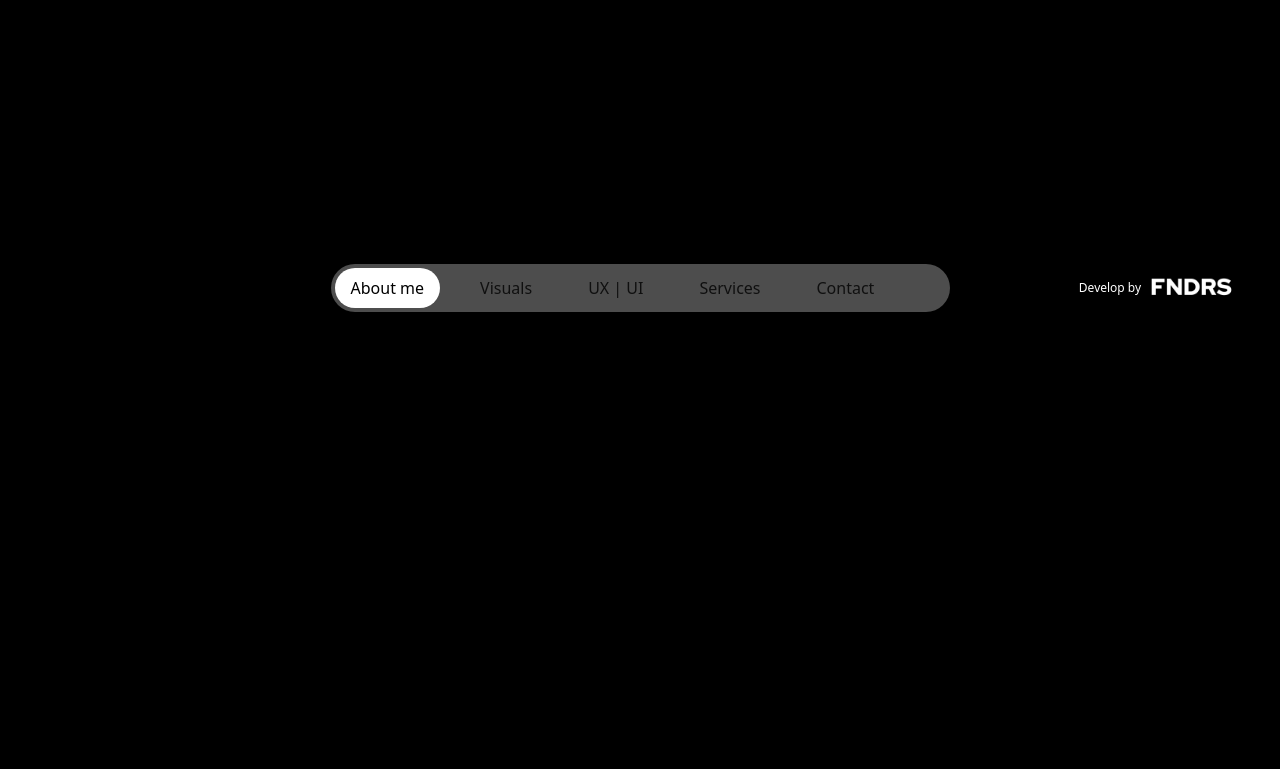
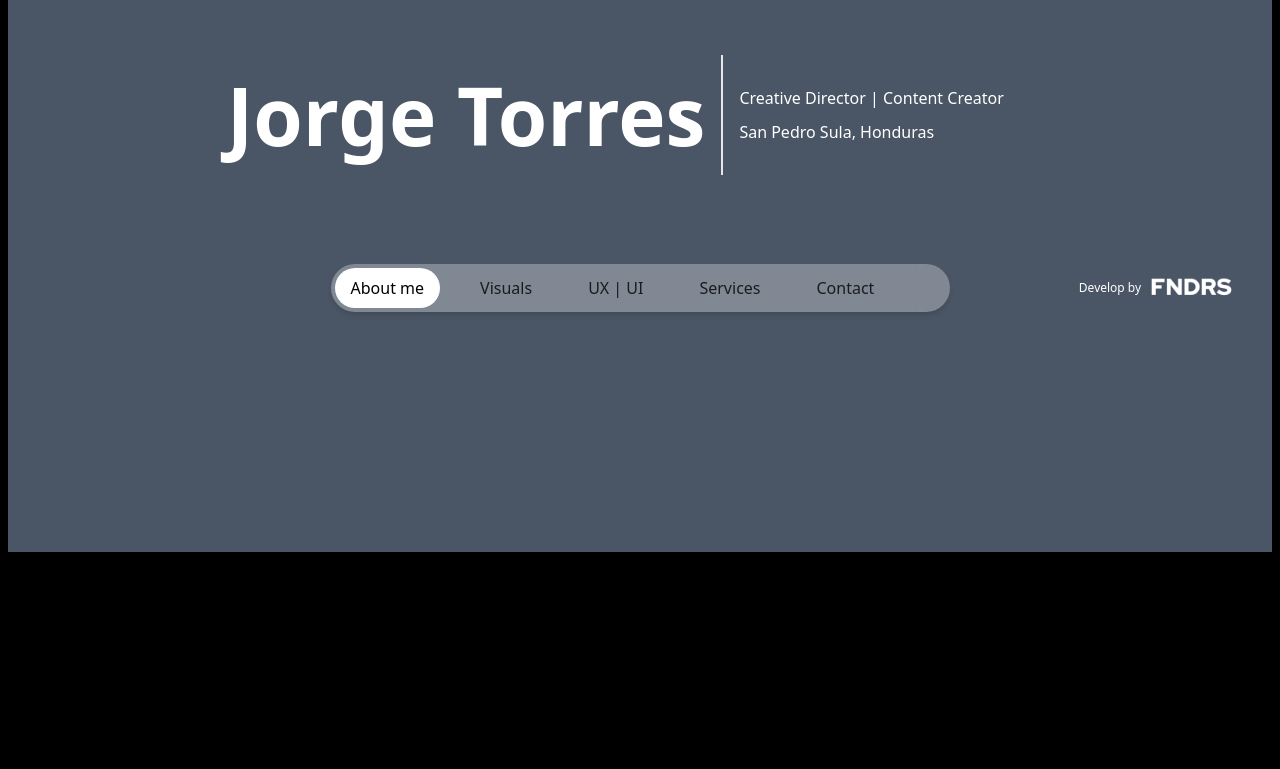
Before and after one commit to FNDRS/jorge-torres-porfolio, a Next.js app: page / in a window 1280 px wide. Shown: the part 240-1009 px from the top of the page. Before the commit the page ends 916 px from the top, so only its background shows below. Built offline with nearby package versions, Linux system fonts and the light colour scheme.

Commit message:
feat: integrate Hero and About Me sections into main page layout

```diff
--- a/app/page.tsx
+++ b/app/page.tsx
@@ -1,3 +1,5 @@
+import AboutMeSection from "@/components/about-me-section"
+import { HeroSection } from "@/components/hero-section"
 import SEO from "@/next-seo.config"
 
 import { Metadata } from "next"
@@ -7,5 +9,10 @@ export const metadata: Metadata = {
 }
 
 export default function MainPage() {
-  return <main className="min-h-screen bg-black text-white relative overflow-hidden"></main>
+  return (
+    <main className="font-inter">
+      <HeroSection />
+      <AboutMeSection />
+    </main>
+  )
 }
```
